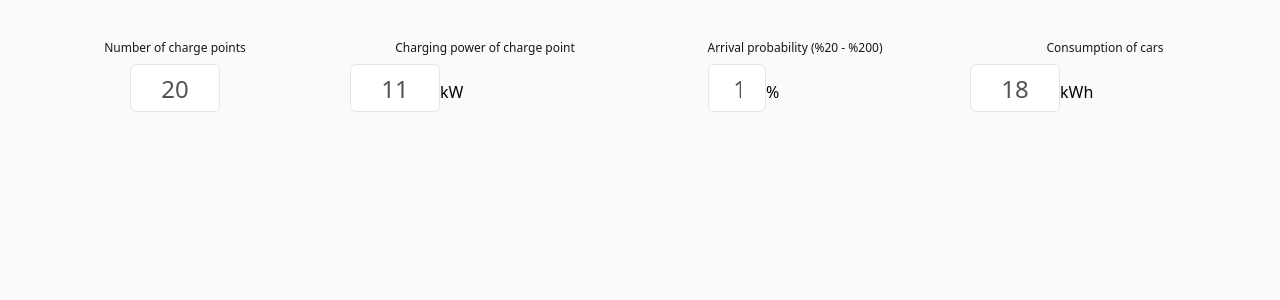
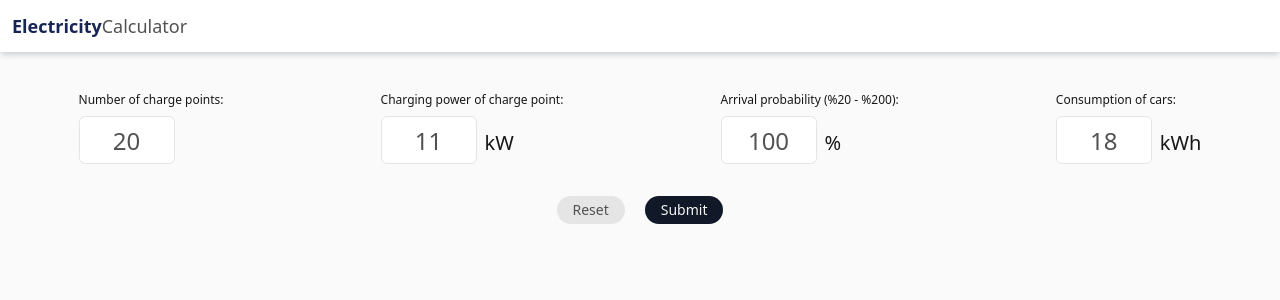
Before and after one commit to ecemac/electricity-calculator, a React (Create React App) app: page / in a window 1280 px wide. Shown: the top 300 px of the page. Built offline with nearby package versions, Linux system fonts and the light colour scheme.

Commit message:
feat: form logic implemented

```diff
--- a/src/App.tsx
+++ b/src/App.tsx
@@ -3,8 +3,16 @@ import { Form } from './components/Form';
 
 function App() {
   return (
-    <div className="bg-neutral-50 p-10">
-      <Form />
+    <div>
+      <header className="p-3 text-lg shadow-md shadow-gray-300 bg-white">
+        <div className="md:max-w-screen-xl m-auto">
+          <span className="text-blue-950 font-extrabold">Electricity</span>
+          <span className="text-neutral-600">Calculator</span>
+        </div>
+      </header>
+      <div className="py-10 md:max-w-screen-xl m-auto">
+        <Form />
+      </div>
     </div>
   );
 }
--- a/src/components/Form.tsx
+++ b/src/components/Form.tsx
@@ -1,87 +1,129 @@
 import React, { useState } from 'react';
 
 export const Form = () => {
-  const [chargePoints, setChargePoints] = useState<number>(20);
-  const [chargingPower, setChargingPower] = useState<number>(11);
-  const [arrivalProbability, setArrivalProbability] = useState<number>(100);
-  const [carConsumption, setCarConsumption] = useState<number>(18);
+  const initialState = {
+    chargePoints: 20,
+    chargingPower: 11,
+    arrivalProbability: 100,
+    carConsumption: 18,
+  };
+  const [userInput, setUserInput] = useState(initialState);
+  const [arrivalProbabilityError, setArrivalProbabilityError] = useState(false);
 
-  const inputContainerStyle = 'flex flex-col w-full items-center';
+  const inputContainerStyle = 'flex flex-col';
   const labelStyle = 'text-xs mb-2 text-neutral-900';
   const inputStyle =
-    'rounded-md py-2 px-6 text-2xl h-12 text-neutral-600 w-1/3 text-center border border-neutral-200';
+    'rounded-md py-2 px-6 mr-2 text-2xl h-12 text-neutral-600 w-24 text-center border border-neutral-200';
+  const spanStyle = 'text-xl text-neutral-900';
+
+  const handleOnChange = (e: React.ChangeEvent<HTMLInputElement>) => {
+    const { name, value } = e.target;
+    const numericValue = Number(value);
+
+    if (numericValue > 0)
+      setUserInput((prev) => ({ ...prev, [name]: numericValue }));
+  };
+
+  const handleOnSubmit = (e: React.FormEvent<HTMLFormElement>) => {
+    e.preventDefault();
+    if (
+      userInput.arrivalProbability < 20 ||
+      userInput.arrivalProbability > 200
+    ) {
+      setArrivalProbabilityError(true);
+    } else {
+      setArrivalProbabilityError(false);
+      alert('Success');
+    }
+  };
+
+  const handleReset = (e: React.MouseEvent<HTMLButtonElement, MouseEvent>) => {
+    e.preventDefault();
+    setUserInput({ ...initialState });
+  };
 
   return (
-    <div>
-      <form action="" className="flex justify-center gap-10">
+    <form onSubmit={handleOnSubmit} className="flex flex-col">
+      <div className="flex justify-around mb-8">
         <div className={inputContainerStyle}>
-          <label htmlFor="charge-points" className={labelStyle}>
-            Number of charge points
+          <label htmlFor="chargePoints" className={labelStyle}>
+            Number of charge points:
           </label>
           <input
             type="number"
-            id="charge-points"
-            name="charge-points"
-            value={chargePoints}
-            onChange={(e) => setChargePoints(Number(e.target.value))}
+            name="chargePoints"
+            value={userInput.chargePoints}
+            onChange={handleOnChange}
             className={inputStyle}
-            min={1}
           />
         </div>
         <div className={inputContainerStyle}>
-          <label htmlFor="charging-power" className={labelStyle}>
-            Charging power of charge point
+          <label htmlFor="chargingPower" className={labelStyle}>
+            Charging power of charge point:
           </label>
           <div>
             <input
               type="number"
-              id="charging-power"
-              name="charging-power"
-              value={chargingPower}
-              onChange={(e) => setChargingPower(Number(e.target.value))}
+              name="chargingPower"
+              value={userInput.chargingPower}
+              onChange={handleOnChange}
               className={inputStyle}
-              min={1}
             />
-            <span>kW</span>
+            <span className={spanStyle}>kW</span>
           </div>
         </div>
         <div className={inputContainerStyle}>
-          <label htmlFor="arrival-probability" className={labelStyle}>
-            Arrival probability (%20 - %200)
+          <label htmlFor="arrivalProbability" className={labelStyle}>
+            Arrival probability (%20 - %200):
           </label>
           <div>
             {' '}
             <input
               type="number"
-              id="arrival-probability"
-              name="arrival-probability"
-              value={arrivalProbability}
-              onChange={(e) => setArrivalProbability(Number(e.target.value))}
+              name="arrivalProbability"
+              value={userInput.arrivalProbability}
+              onChange={handleOnChange}
               className={inputStyle}
-              min={20}
-              max={200}
             />
-            <span>%</span>
+            <span className={spanStyle}>%</span>
           </div>
+          {arrivalProbabilityError && (
+            <span className="text-xs text-red-500 mt-1">
+              Please enter a value between 20% - 200%
+            </span>
+          )}
         </div>
         <div className={inputContainerStyle}>
-          <label htmlFor="car-consumption" className={labelStyle}>
-            Consumption of cars
+          <label htmlFor="carConsumption" className={labelStyle}>
+            Consumption of cars:
           </label>
           <div>
             <input
               type="number"
-              id="car-consumption"
-              name="car-consumption"
-              value={carConsumption}
-              onChange={(e) => setCarConsumption(Number(e.target.value))}
+              name="carConsumption"
+              value={userInput.carConsumption}
+              onChange={handleOnChange}
               className={inputStyle}
-              min={1}
             />
-            <span>kWh</span>
+            <span className={spanStyle}>kWh</span>
           </div>
         </div>
-      </form>
-    </div>
+      </div>
+      <div className="self-center">
+        <button
+          type="reset"
+          onClick={handleReset}
+          className="text-sm font-medium rounded-full bg-neutral-200 text-neutral-600 px-4 py-1 mr-5"
+        >
+          Reset
+        </button>
+        <button
+          type="submit"
+          className="text-sm font-medium rounded-full bg-gray-900 text-neutral-100 px-4 py-1"
+        >
+          Submit
+        </button>
+      </div>
+    </form>
   );
 };
```
